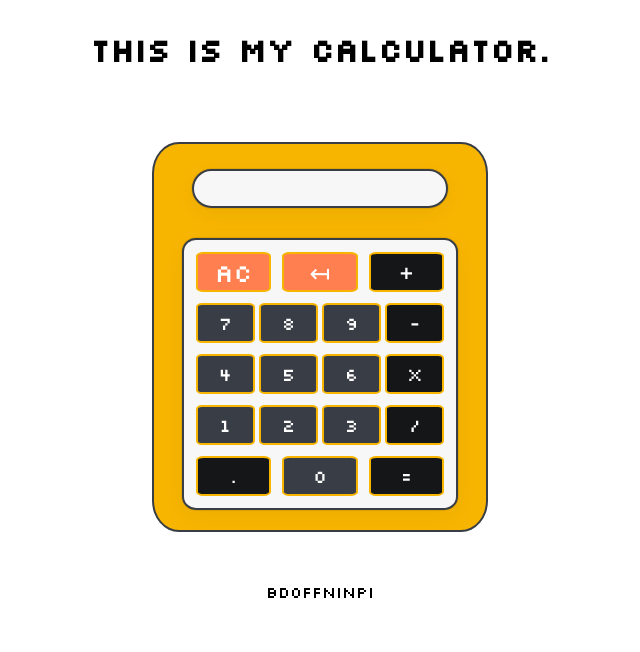
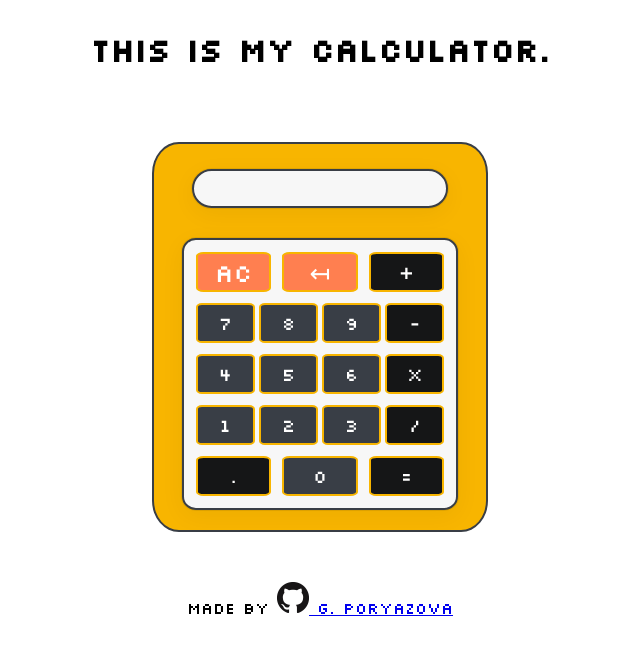
Before and after one commit to Gabby464/calculator, a website: page index.html in a window 1280 px wide. Shown: the whole page, without its empty margins (320-960 px from the left). Drawn offline with Linux system fonts and the light colour scheme.

Commit message:
Add footer with logo and import the background

```diff
--- a/index.html
+++ b/index.html
@@ -23,9 +23,9 @@
             </div>
             <div class="buttons">
                 <div class="calc-class-diff">
-                <button data-action="clear" id = 'delete'>AC</button>
-                <button data-action="go-back" id = 'go-back'>&#8612;</button>
-                <button data-action="sum" class="ops" id ="sum" >+</button>
+                    <button data-action="clear" id='delete'>AC</button>
+                    <button data-action="go-back" id='go-back'>&#8612;</button>
+                    <button data-action="sum" class="ops" id="sum">+</button>
                 </div>
                 <div class="calc-class">
                     <button class="number">7</button>
@@ -47,19 +47,26 @@
                     <button data-action="divide" class="ops" value='/'>/</button>
                 </div>
                 <div class="calc-class-diff">
-                <button data-action="decimal" class="ops" id = "decimal" >.</button>
-                <button class="last-number"id = "zero">0</button>
-                <button data-action="get-result" class="ops" id = "result">=</button>
+                    <button data-action="decimal" class="ops" id="decimal">.</button>
+                    <button class="last-number" id="zero">0</button>
+                    <button data-action="get-result" class="ops" id="result">=</button>
                 </div>
 
             </div>
         </div>
 
         <footer>
-        bdoffninpi
+            Made by
+            <a href="https://github.com/Gabby464">
+                <img id="logo" src="GitHub-Mark-32px.png" alt="github logo">
+                G. Poryazova
+            </a>
+
         </footer>
     </div>
     <script src="script.js" type="text/javascript"></script>
+
+    <script src="path/to/particles.min.js"></script>
 </body>
 
 </html>
```
Lines whose indentation alone changed are shown as unchanged.
